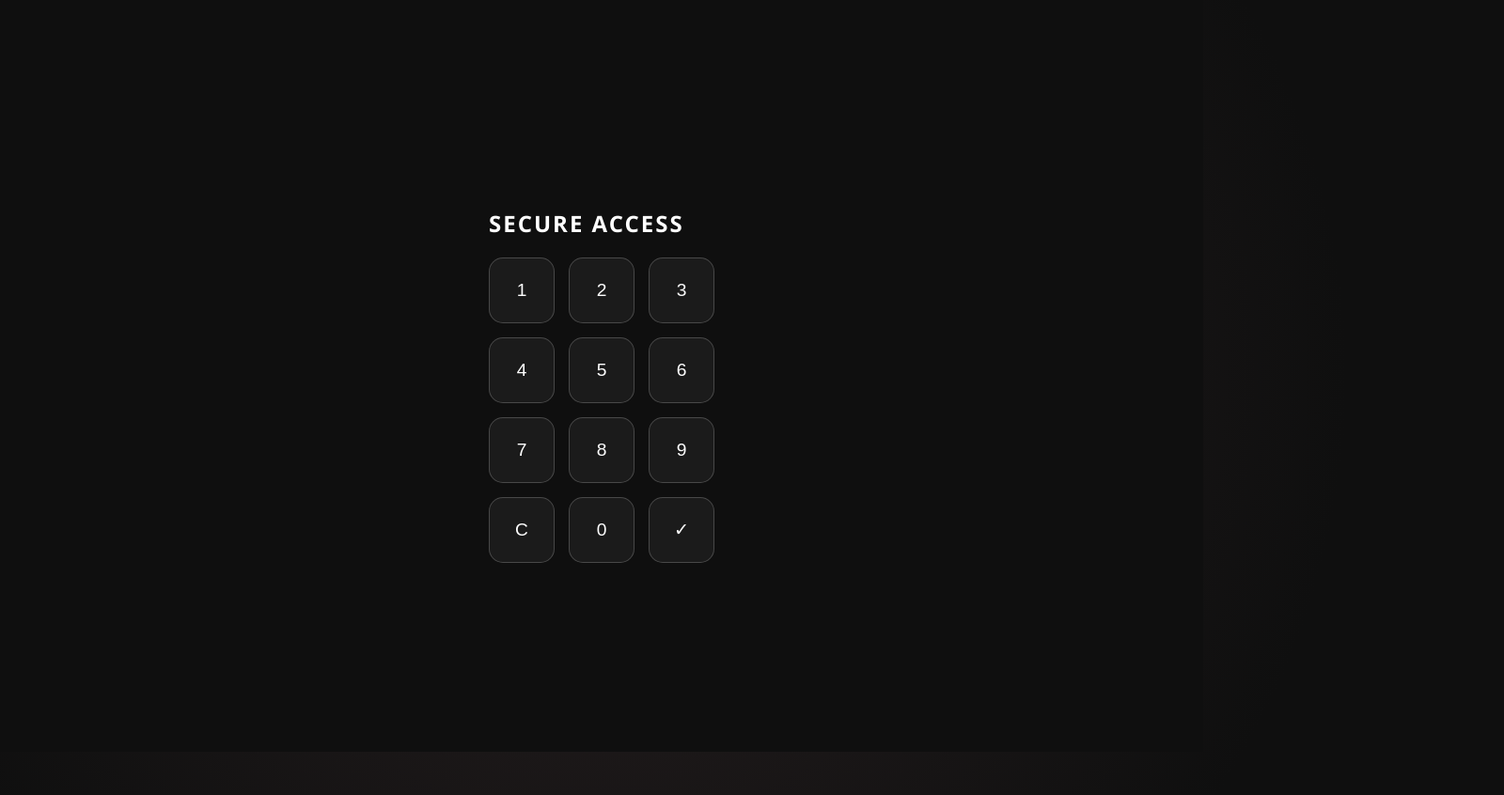
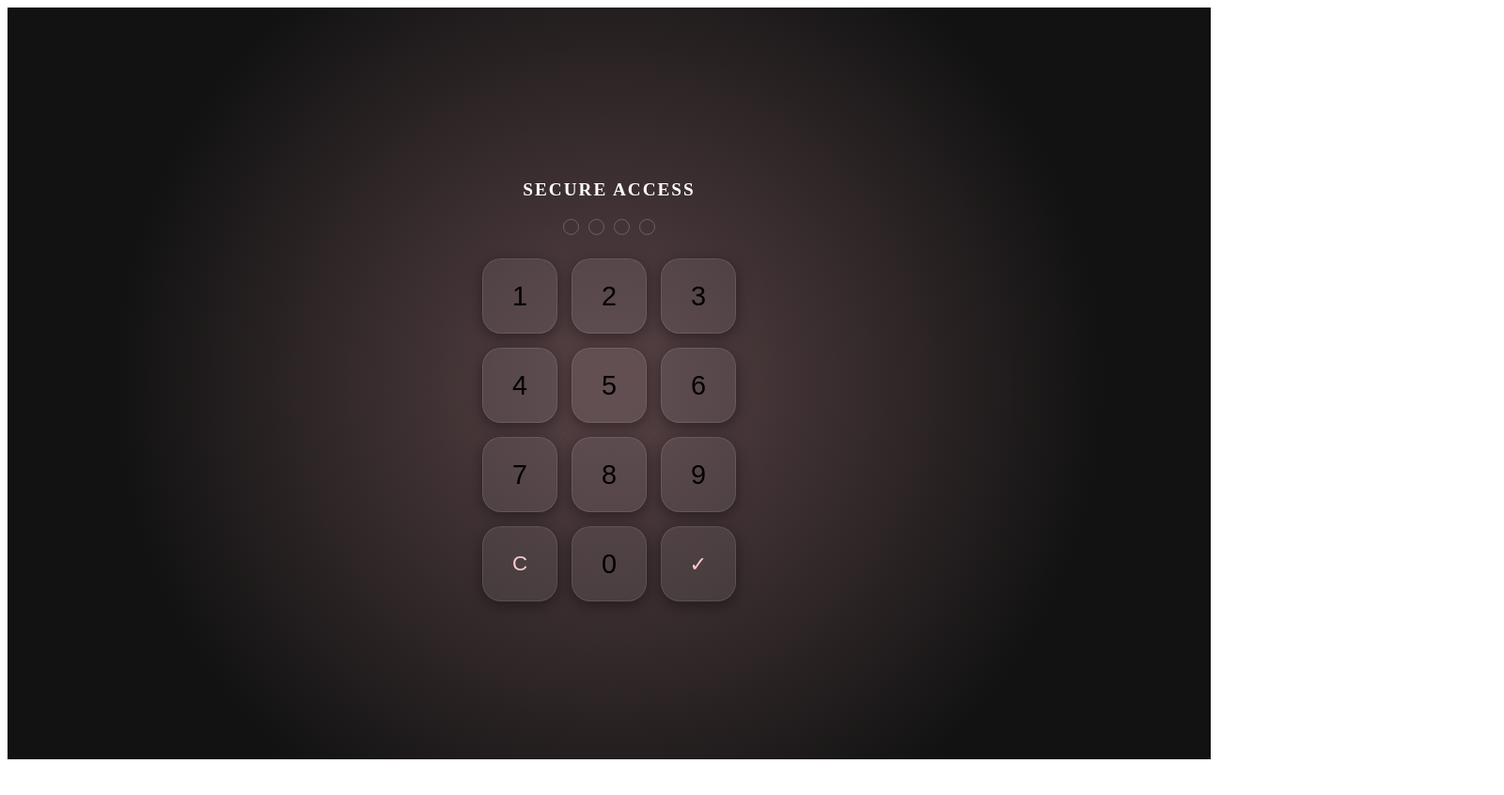
Before and after one commit to Shivu8299/Card-Video-, a plain HTML site: page index.html in a window 1280 px wide. Shown: the whole page at 94% size, 1600 px wide, since content can reach past the window. After the commit the page ends 816 px from the top, so only its background shows below. Drawn offline with Linux system fonts and the light colour scheme.

Commit message:
Refactor CSS styles and variables for improved design
Updated CSS variables for glass effect and colors. Enhanced styles for various components including buttons, containers, and gradients.

```diff
--- a/style.css
+++ b/style.css
@@ -1,98 +1,143 @@
 :root {
-    --glass: rgba(255, 255, 255, 0.1);
-    --glass-border: rgba(255, 255, 255, 0.2);
-    --pink-glow: #ffb6c1;
-    --dark-bg: #0f0f0f;
+    --glass-bg: rgba(255, 255, 255, 0.08);
+    --glass-border: rgba(255, 255, 255, 0.1);
+    --pink-glow-vibrant: #ff007f; /* Vibrant pink for the intense glow */
+    --accent-pink-soft: rgba(255, 182, 193, 0.3); /* For text/headings */
 }
 
-body, html {
-    margin: 0;
-    padding: 0;
-    width: 100%;
-    height: 100%;
-    font-family: 'Segoe UI', Tahoma, Geneva, Verdana, sans-serif;
-    background-color: var(--dark-bg);
+/* Widescreen Container (16:9 Aspect Ratio) */
+.main-widescreen-container {
+    width: 100vw;
+    height: 100vh;
+    overflow: hidden;
+    position: relative;
+    background-color: #121212;
     display: flex;
     justify-content: center;
     align-items: center;
-    overflow: hidden;
 }
 
-/* Background Animation */
-body::before {
-    content: "";
-    position: absolute;
-    width: 150%;
-    height: 150%;
-    background: radial-gradient(circle, rgba(255,182,193,0.1) 0%, rgba(15,15,15,1) 70%);
-    z-index: -1;
+/* Base Style for All Glass Containers (Mirrors Control Center image) */
+.glass {
+    background: var(--glass-bg);
+    backdrop-filter: blur(25px); /* Increased blur for deep glass effect */
+    -webkit-backdrop-filter: blur(25px);
+    border: 1.5px solid var(--glass-border);
+    border-radius: 20px;
+    box-shadow: 0 4px 15px rgba(0,0,0,0.4);
 }
 
-/* Glass Panels */
-.glass-container, .video-glass-card {
-    background: var(--glass);
-    backdrop-filter: blur(20px);
-    -webkit-backdrop-filter: blur(20px);
-    border: 1px solid var(--glass-border);
-    border-radius: 30px;
-    box-shadow: 0 10px 40px rgba(0,0,0,0.5);
-    padding: 40px;
-    text-align: center;
+/* 1. PASSWORD SCREEN */
+#password-screen {
+    position: absolute;
+    inset: 0;
+    z-index: 10;
+    display: flex;
+    justify-content: center;
+    align-items: center;
+    /* Soft pink/red gradient in the centre */
+    background: radial-gradient(circle at center, var(--accent-pink-soft) 0%, #121212 70%);
 }
 
-/* Numpad Styling */
+.glass-pin-card {
+    extend: .glass; /* Inherit glass properties */
+    padding: 30px;
+    text-align: center;
+    max-width: 320px;
+}
+
+.prompt-text {
+    color: white;
+    font-size: 1.2rem;
+    letter-spacing: 2px;
+    margin-bottom: 20px;
+}
+
 .numpad {
     display: grid;
-    grid-template-columns: repeat(3, 70px);
+    grid-template-columns: repeat(3, 80px);
     gap: 15px;
     justify-content: center;
-    margin-top: 20px;
 }
 
 .num-btn {
-    width: 70px;
-    height: 70px;
-    border-radius: 15px;
-    border: 1px solid var(--glass-border);
-    background: rgba(255, 255, 255, 0.05);
-    color: white;
-    font-size: 1.2rem;
+    width: 80px;
+    height: 80px;
+    font-size: 1.8rem;
     cursor: pointer;
-    transition: all 0.2s ease;
+    transition: background 0.2s ease, transform 0.1s ease;
 }
 
-.num-btn:active, .num-btn.glow-active {
-    background: rgba(255, 182, 193, 0.4);
-    box-shadow: 0 0 15px var(--pink-glow);
-    border-color: var(--pink-glow);
-    transform: scale(0.9);
+.action-btn { font-size: 1.4rem; color: #ffcccc; }
+
+/* The Intense Pink Button Glow (On Tap) */
+.num-btn.glow-on-tap {
+    background: var(--pink-glow-vibrant);
+    border-color: #ff66b2;
+    box-shadow: 0 0 25px 5px var(--pink-glow-vibrant);
+    transform: scale(0.95);
+    transition: 0.05s ease;
 }
 
-/* Main Content Styles */
-.hidden { display: none; }
+/* PIN Dots Display */
+.pin-display {
+    display: flex;
+    justify-content: center;
+    gap: 10px;
+    margin-bottom: 25px;
+}
+
+.dot-empty {
+    width: 15px;
+    height: 15px;
+    border-radius: 50%;
+    border: 1.5px solid #666;
+}
+
+.dot-filled {
+    border-color: var(--pink-glow-vibrant);
+    background: var(--pink-glow-vibrant);
+    box-shadow: 0 0 8px var(--pink-glow-vibrant);
+}
+
+
+/* 2. MAIN VIDEO PAGE */
+.hidden { display: none !important; }
 
 #main-content {
-    width: 90%;
-    max-width: 800px;
+    width: 100%;
+    height: 100%;
+    position: relative;
+    z-index: 5;
+    background: radial-gradient(circle at center, rgba(30,30,30,1) 0%, rgba(10,10,10,1) 100%);
+    display: flex;
+    justify-content: center;
+    align-items: center;
+    padding: 20px;
 }
 
-.video-glass-card {
-    border: 1px solid rgba(255, 182, 193, 0.3); /* Subtle pink border */
+.glass-video-card {
+    extend: .glass; /* Inherit glass properties */
+    width: 90%;
+    max-width: 900px;
+    height: auto;
+    max-height: 80%;
+    display: flex;
+    flex-direction: column;
+    padding: 20px;
 }
 
 .main-title {
-    color: var(--pink-glow);
-    text-shadow: 0 0 10px rgba(255, 182, 193, 0.5);
-    margin-bottom: 30px;
+    color: var(--accent-pink-soft);
+    text-shadow: 0 0 8px rgba(255, 182, 193, 0.4);
+    margin-bottom: 20px;
+    text-align: center;
+    font-size: 1.5rem;
+    letter-spacing: 1px;
 }
 
 video {
     width: 100%;
-    border-radius: 15px;
-    box-shadow: 0 0 20px rgba(0,0,0,0.4);
+    border-radius: 10px;
+    box-shadow: 0 0 20px rgba(0,0,0,0.5);
 }
-
-.prompt-text {
-    color: white;
-    letter-spacing: 2px;
-}
```
